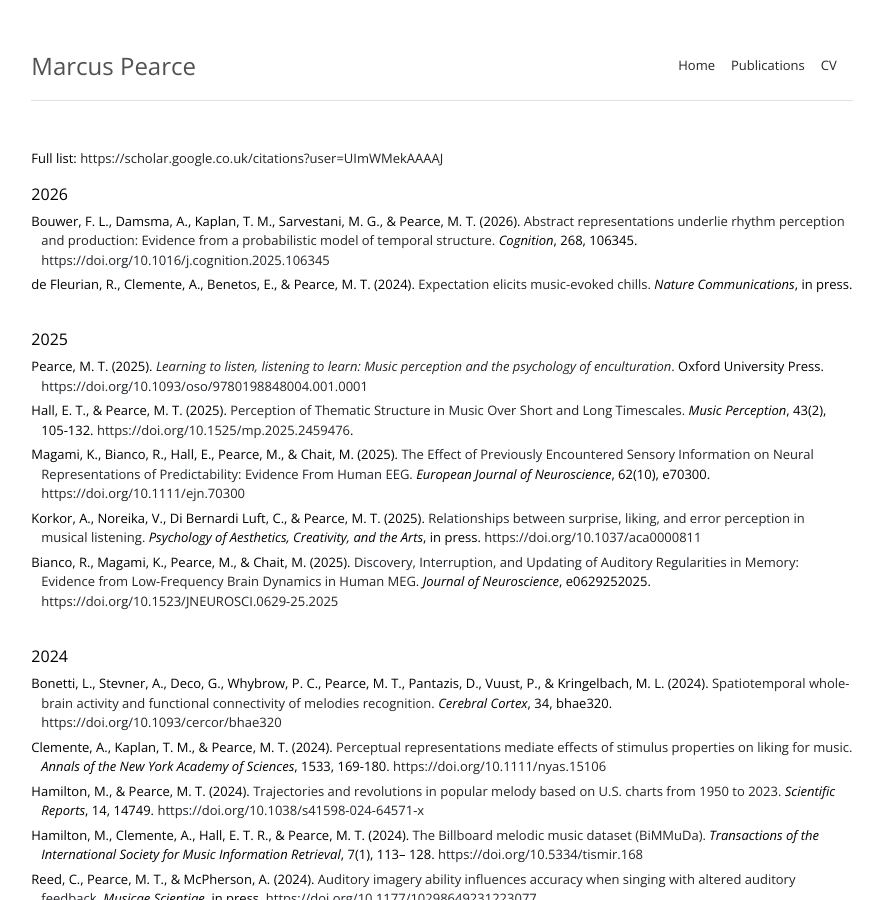
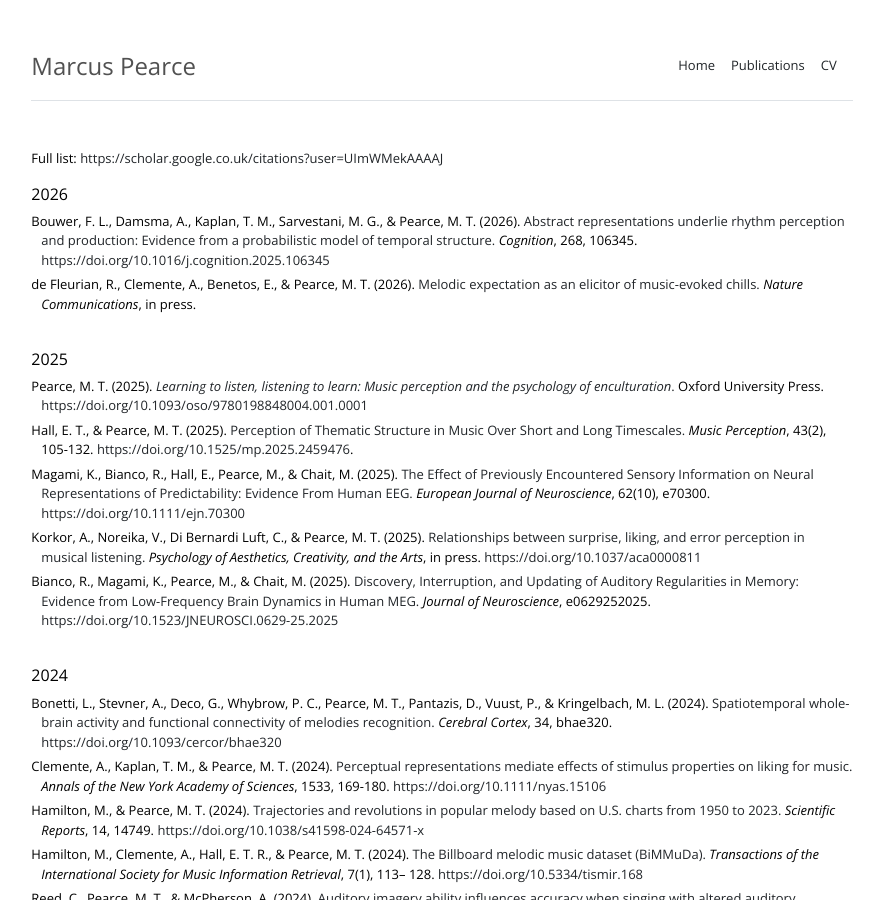
Before and after one commit to mtpearce/mtpearce.github.io, a Jekyll site: the page built from publications.md, in a window 1280 px wide and 900 px high. Shown: the whole window, without its empty margins (198-1081 px from the left). Built offline with Jekyll 4.4.1, drawn with Linux system fonts in a browser that asks for light colours; nearby versions of some CDN libraries.

Commit message:
Update publications

```diff
--- a/publications.md
+++ b/publications.md
@@ -11,7 +11,7 @@ title: "Publications"
 
 <li>Bouwer, F. L., Damsma, A., Kaplan, T. M., Sarvestani, M. G., & Pearce, M. T. (2026). <a href="assets/papers/BouwerEtAl2026.pdf">Abstract representations underlie rhythm perception and production: Evidence from a probabilistic model of temporal structure.</a> <i>Cognition</i>, 268, 106345. <a href="https://doi.org/10.1016/j.cognition.2025.106345">https://doi.org/10.1016/j.cognition.2025.106345</a></li>
 
-<li>de Fleurian, R., Clemente, A., Benetos, E., & Pearce, M. T. (2024). <a href="">Expectation elicits music-evoked chills.</a> <i>Nature Communications</i>, in press.</li>
+<li>de Fleurian, R., Clemente, A., Benetos, E., & Pearce, M. T. (2026). <a href="">Melodic expectation as an elicitor of music-evoked chills.</a> <i>Nature Communications</i>, in press.</li>
 
 </ul>
 
```
